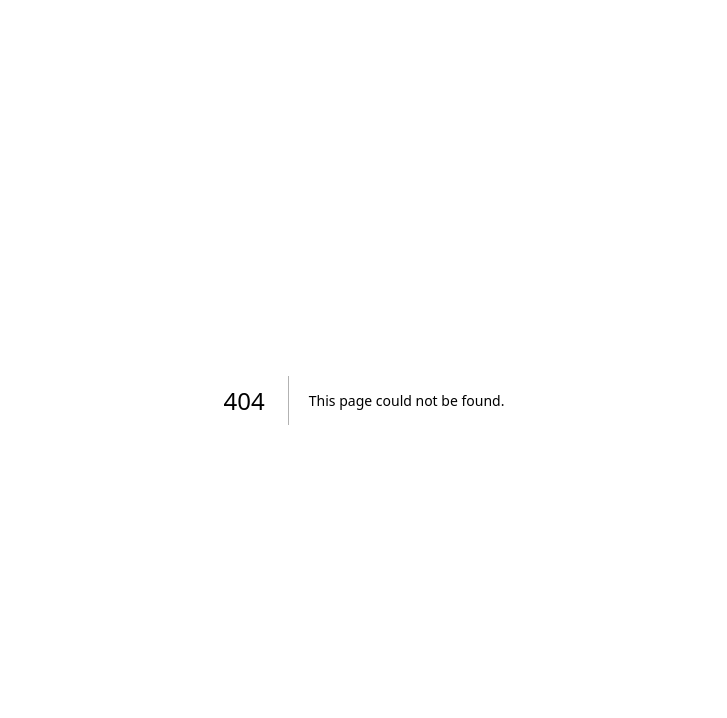
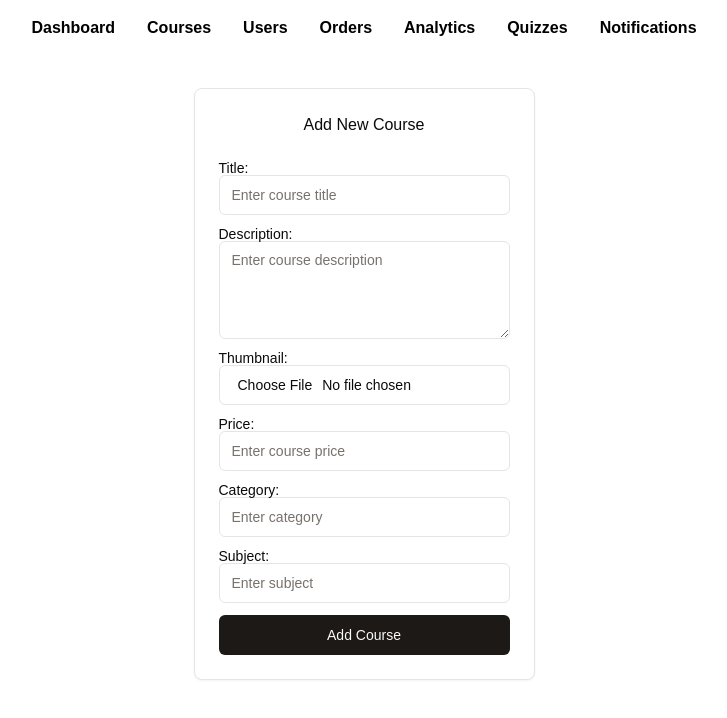
Before and after one commit to sum1t-here/saikhom-tutorials, a Next.js app: page /admin/courses/create-course in a window 1280 px wide. Before the commit this address had no page. Shown: the top 718 px of the page, without its empty margins (276-1003 px from the left). Built offline with nearby package versions, Linux system fonts and the light colour scheme.

Commit message:
add create course functionality

```diff
--- /dev/null
+++ b/src/app/admin/courses/_components/adminTable.tsx
@@ -0,0 +1,54 @@
+"use client";
+
+import { Button } from "@/components/ui/button";
+import {
+  Table,
+  TableBody,
+  TableCell,
+  TableHead,
+  TableHeader,
+  TableRow,
+} from "@/components/ui/table";
+import useCourseStore from "@/store/useCourseStore";
+import Link from "next/link";
+import { useEffect } from "react";
+
+export default function AdminTable() {
+  const { courses, fetchCourses } = useCourseStore();
+
+  useEffect(() => {
+    fetchCourses();
+  }, [fetchCourses]);
+
+  return (
+    <div className="m-3 ">
+      <div className="flex items-center justify-between shadow-md p-3 rounded-sm">
+        <span className="sm:text-lg">Courses overview</span>
+        <Link href={"/admin/courses/create-course"}>
+          <Button className="bg-green-500 hover:bg-green-800">
+            Create Course
+          </Button>
+        </Link>
+      </div>
+      <Table>
+        <TableHeader>
+          <TableRow>
+            <TableHead>Course Title</TableHead>
+            <TableHead>Category</TableHead>
+            <TableHead>Description</TableHead>
+          </TableRow>
+        </TableHeader>
+
+        <TableBody>
+          {courses.map((course) => (
+            <TableRow key={course.id}>
+              <TableCell>{course.title}</TableCell>
+              <TableCell>{course.category}</TableCell>
+              <TableCell>{course.description}</TableCell>
+            </TableRow>
+          ))}
+        </TableBody>
+      </Table>
+    </div>
+  );
+}
--- a/src/app/admin/courses/_components/createCourse.tsx
+++ b/src/app/admin/courses/_components/createCourse.tsx
@@ -1,15 +1,22 @@
 "use client";
 
+import { Button } from "@/components/ui/button";
+import { Card, CardContent, CardHeader } from "@/components/ui/card";
+import { Input } from "@/components/ui/input";
+import { Label } from "@/components/ui/label";
+import { Textarea } from "@/components/ui/textarea";
 import useCourseStore from "@/store/useCourseStore";
+import { redirect } from "next/navigation";
+
 import React, { useState } from "react";
 
 const AddCourse = () => {
-  const { addNewCourse, fetchCourses, loading, error } = useCourseStore();
+  const { addNewCourse, loading, error } = useCourseStore();
   const [newCourse, setNewCourse] = useState({
     title: "",
     description: "",
     thumbnail: null as File | null, // Adjust type
-    price: 0,
+    price: "",
     category: "",
     subject: "",
   });
@@ -33,7 +40,7 @@
       title: "",
       description: "",
       thumbnail: null, // Reset to null
-      price: 0,
+      price: "",
       category: "",
       subject: "",
     });
@@ -46,15 +53,20 @@
       fileInput.value = ""; // Clear the file input value
     }
 
-    await fetchCourses();
+    redirect("/admin");
   };
 
   return (
-    <form onSubmit={handleSubmit} className="flex">
-      <h1>Add New Course</h1>
-      <label>
+    <form
+      onSubmit={handleSubmit}
+      className="flex flex-col justify-center items-center"
+    >
+      <Card className="flex flex-col justify-center items-center">
+        <CardHeader>Add New Course</CardHeader>
+        <CardContent className="flex flex-col gap-3">
+          <Label>
             Title:
-        <input
+            <Input
               type="text"
               placeholder="Enter course title"
               value={newCourse.title}
@@ -63,11 +75,11 @@
               }
               required
             />
-      </label>
+          </Label>
 
-      <label>
+          <Label>
             Description:
-        <textarea
+            <Textarea
               placeholder="Enter course description"
               value={newCourse.description}
               onChange={(e) =>
@@ -76,11 +88,11 @@
               required
               rows={4}
             />
-      </label>
+          </Label>
 
-      <label>
+          <Label>
             Thumbnail:
-        <input
+            <Input
               type="file"
               name="thumbnail"
               accept="image/*"
@@ -91,27 +103,27 @@
               }}
               required
             />
-      </label>
+          </Label>
 
-      <label>
+          <Label>
             Price:
-        <input
+            <Input
               type="number"
               placeholder="Enter course price"
               value={newCourse.price}
               onChange={(e) =>
                 setNewCourse({
                   ...newCourse,
-              price: parseFloat(e.target.value) || 0,
+                  price: e.target.value,
                 })
               }
               required
             />
-      </label>
+          </Label>
 
-      <label>
+          <Label>
             Category:
-        <input
+            <Input
               type="text"
               placeholder="Enter category"
               value={newCourse.category}
@@ -120,11 +132,11 @@
               }
               required
             />
-      </label>
+          </Label>
 
-      <label>
+          <Label>
             Subject:
-        <input
+            <Input
               type="text"
               placeholder="Enter subject"
               value={newCourse.subject}
@@ -133,13 +145,15 @@
               }
               required
             />
-      </label>
+          </Label>
 
-      <button type="submit" disabled={loading}>
+          <Button type="submit" disabled={loading}>
             {loading ? "Adding..." : "Add Course"}
-      </button>
+          </Button>
 
           {error && <p style={{ color: "red" }}>{error}</p>}
+        </CardContent>
+      </Card>
     </form>
   );
 };
--- a/src/app/admin/courses/_components/getCourse.tsx
+++ b/src/app/admin/courses/_components/getCourse.tsx
@@ -34,9 +34,9 @@
   };
 
   return (
-    <div className="flex flex-col lg:flex-row lg:flex-wrap gap-3">
+    <div className="flex flex-col justify-center lg:flex-row lg:flex-wrap gap-3">
       {courses.map((course) => (
-        <Card key={course.id} className="p-3">
+        <Card key={course.id} className="p-3 hover:shadow-2xl">
           <CardHeader>
             <CardTitle>{course.category}</CardTitle>
             <CardDescription>
--- a/src/app/admin/courses/_components/uploadForm.tsx
+++ /dev/null
@@ -1,120 +0,0 @@
-"use client";
-
-import { z } from "zod";
-import { useForm } from "react-hook-form";
-import { zodResolver } from "@hookform/resolvers/zod";
-import {
-  Form,
-  FormControl,
-  FormField,
-  FormItem,
-  FormLabel,
-  FormMessage,
-} from "@/components/ui/form";
-import { Input } from "@/components/ui/input";
-import {
-  Card,
-  CardContent,
-  CardDescription,
-  CardHeader,
-  CardTitle,
-} from "@/components/ui/card";
-import { Button } from "@/components/ui/button";
-import { useState } from "react";
-
-const formSchema = z.object({
-  file: z
-    .any()
-    .refine(
-      (file) =>
-        file &&
-        (file.type === "application/pdf" ||
-          file.type === "video/mp4" ||
-          file.type === "video/avi" ||
-          file.type === "video/mkv" ||
-          file.type === "video/mov"),
-      "File must be a PDF or a video (mp4, avi, mkv, mov).",
-    ),
-});
-
-type FormData = z.infer<typeof formSchema>;
-
-export default function FileUploadForm() {
-  const [message, setMessage] = useState<string>("");
-  const form = useForm<FormData>({
-    resolver: zodResolver(formSchema),
-    defaultValues: {
-      file: undefined,
-    },
-  });
-
-  async function onSubmit(values: FormData) {
-    const formData = new FormData();
-    formData.append("file", values.file[0]);
-
-    try {
-      const response = await fetch("/api/upload", {
-        method: "POST",
-        body: formData,
-      });
-
-      const data = await response.json();
-
-      if (response.ok) {
-        setMessage(`File uploaded successfully: ${data.filePath}`);
-      } else {
-        setMessage(`Error: ${data.error}`);
-      }
-    } catch (error) {
-      setMessage(`Error: ${(error as Error).message}`);
-    }
-  }
-
-  return (
-    <div className="flex flex-col p-3 lg:p-0 justify-center items-center">
-      <Card className="w-full m-12 lg:w-1/3">
-        <CardHeader>
-          <div className="flex flex-col justify-center items-center gap-3">
-            <CardTitle>Upload File</CardTitle>
-            <CardDescription>
-              Upload a PDF or a video file (mp4, avi, mkv, mov).
-            </CardDescription>
-          </div>
-        </CardHeader>
-        <CardContent>
-          <Form {...form}>
-            <form onSubmit={form.handleSubmit(onSubmit)}>
-              <FormField
-                control={form.control}
-                name="file"
-                render={({ field }) => (
-                  <FormItem>
-                    <FormLabel>File</FormLabel>
-                    <FormControl>
-                      <Input
-                        type="file"
-                        accept=".pdf,.mp4,.avi,.mkv,.mov"
-                        onChange={(e) =>
-                          field.onChange(e.target.files ? e.target.files : [])
-                        }
-                      />
-                    </FormControl>
-                    <FormMessage />
-                  </FormItem>
-                )}
-              />
-              <div className="mt-4 flex justify-center">
-                <Button type="submit">Upload</Button>
-              </div>
-            </form>
-          </Form>
-          {message && (
-            <CardDescription className="mt-4 text-center text-green-700">
-              {message}
-            </CardDescription>
-          )}
-        </CardContent>
-      </Card>
-    </div>
-  );
-}
--- /dev/null
+++ b/src/app/admin/courses/create-course/page.tsx
@@ -0,0 +1,5 @@
+import CreateCourseForm from "../_components/createCourse";
+
+export default function CreateCourse() {
+  return <CreateCourseForm />;
+}
--- a/src/app/admin/courses/page.tsx
+++ b/src/app/admin/courses/page.tsx
@@ -1,10 +1,8 @@
-import CreateCourseForm from "./_components/createCourse";
 import GetCourses from "./_components/getCourse";
 
 export default function Courses() {
   return (
     <div className="flex flex-col gap-2 justify-center items-center">
-      <CreateCourseForm />
       <h1 className="text-xl"> All courses</h1>
       <GetCourses />
     </div>
--- a/src/app/admin/page.tsx
+++ b/src/app/admin/page.tsx
@@ -1,7 +1,9 @@
+import AdminTable from "./courses/_components/adminTable";
+
 export default function AdminDashBoard() {
   return (
-    <>
-      <h1>Welcome to the admin page</h1>
-    </>
+    <div>
+      <AdminTable />
+    </div>
   );
 }
--- /dev/null
+++ b/src/components/ui/table.tsx
@@ -0,0 +1,117 @@
+import * as React from "react"
+
+import { cn } from "@/lib/utils"
+
+const Table = React.forwardRef<
+  HTMLTableElement,
+  React.HTMLAttributes<HTMLTableElement>
+>(({ className, ...props }, ref) => (
+  <div className="relative w-full overflow-auto">
+    <table
+      ref={ref}
+      className={cn("w-full caption-bottom text-sm", className)}
+      {...props}
+    />
+  </div>
+))
+Table.displayName = "Table"
+
+const TableHeader = React.forwardRef<
+  HTMLTableSectionElement,
+  React.HTMLAttributes<HTMLTableSectionElement>
+>(({ className, ...props }, ref) => (
+  <thead ref={ref} className={cn("[&_tr]:border-b", className)} {...props} />
+))
+TableHeader.displayName = "TableHeader"
+
+const TableBody = React.forwardRef<
+  HTMLTableSectionElement,
+  React.HTMLAttributes<HTMLTableSectionElement>
+>(({ className, ...props }, ref) => (
+  <tbody
+    ref={ref}
+    className={cn("[&_tr:last-child]:border-0", className)}
+    {...props}
+  />
+))
+TableBody.displayName = "TableBody"
+
+const TableFooter = React.forwardRef<
+  HTMLTableSectionElement,
+  React.HTMLAttributes<HTMLTableSectionElement>
+>(({ className, ...props }, ref) => (
+  <tfoot
+    ref={ref}
+    className={cn(
+      "border-t bg-muted/50 font-medium [&>tr]:last:border-b-0",
+      className
+    )}
+    {...props}
+  />
+))
+TableFooter.displayName = "TableFooter"
+
+const TableRow = React.forwardRef<
+  HTMLTableRowElement,
+  React.HTMLAttributes<HTMLTableRowElement>
+>(({ className, ...props }, ref) => (
+  <tr
+    ref={ref}
+    className={cn(
+      "border-b transition-colors hover:bg-muted/50 data-[state=selected]:bg-muted",
+      className
+    )}
+    {...props}
+  />
+))
+TableRow.displayName = "TableRow"
+
+const TableHead = React.forwardRef<
+  HTMLTableCellElement,
+  React.ThHTMLAttributes<HTMLTableCellElement>
+>(({ className, ...props }, ref) => (
+  <th
+    ref={ref}
+    className={cn(
+      "h-12 px-4 text-left align-middle font-medium text-muted-foreground [&:has([role=checkbox])]:pr-0",
+      className
+    )}
+    {...props}
+  />
+))
+TableHead.displayName = "TableHead"
+
+const TableCell = React.forwardRef<
+  HTMLTableCellElement,
+  React.TdHTMLAttributes<HTMLTableCellElement>
+>(({ className, ...props }, ref) => (
+  <td
+    ref={ref}
+    className={cn("p-4 align-middle [&:has([role=checkbox])]:pr-0", className)}
+    {...props}
+  />
+))
+TableCell.displayName = "TableCell"
+
+const TableCaption = React.forwardRef<
+  HTMLTableCaptionElement,
+  React.HTMLAttributes<HTMLTableCaptionElement>
+>(({ className, ...props }, ref) => (
+  <caption
+    ref={ref}
+    className={cn("mt-4 text-sm text-muted-foreground", className)}
+    {...props}
+  />
+))
+TableCaption.displayName = "TableCaption"
+
+export {
+  Table,
+  TableHeader,
+  TableBody,
+  TableFooter,
+  TableHead,
+  TableRow,
+  TableCell,
+  TableCaption,
+}
--- /dev/null
+++ b/src/components/ui/textarea.tsx
@@ -0,0 +1,22 @@
+import * as React from "react"
+
+import { cn } from "@/lib/utils"
+
+const Textarea = React.forwardRef<
+  HTMLTextAreaElement,
+  React.ComponentProps<"textarea">
+>(({ className, ...props }, ref) => {
+  return (
+    <textarea
+      className={cn(
+        "flex min-h-[80px] w-full rounded-md border border-input bg-background px-3 py-2 text-base ring-offset-background placeholder:text-muted-foreground focus-visible:outline-none focus-visible:ring-2 focus-visible:ring-ring focus-visible:ring-offset-2 disabled:cursor-not-allowed disabled:opacity-50 md:text-sm",
+        className
+      )}
+      ref={ref}
+      {...props}
+    />
+  )
+})
+Textarea.displayName = "Textarea"
+
+export { Textarea }
--- a/src/store/useCourseStore.ts
+++ b/src/store/useCourseStore.ts
@@ -24,7 +24,7 @@
 const useCourseStore = create<courseStore>((set) => ({
   courses: [],
   error: null,
-  loading: true,
+  loading: false,
 
   setLoading: (loading) => set({ loading }),
   setError: (error) => set({ error }),
@@ -54,7 +54,7 @@
   },
 
   addNewCourse: async (formData: FormData) => {
-    set({ loading: true });
+    set({ loading: true, error: null });
     try {
       const response = await axios.post("/admin/api/create-course", formData, {
         headers: {
```
Lines whose indentation alone changed are shown as unchanged.
